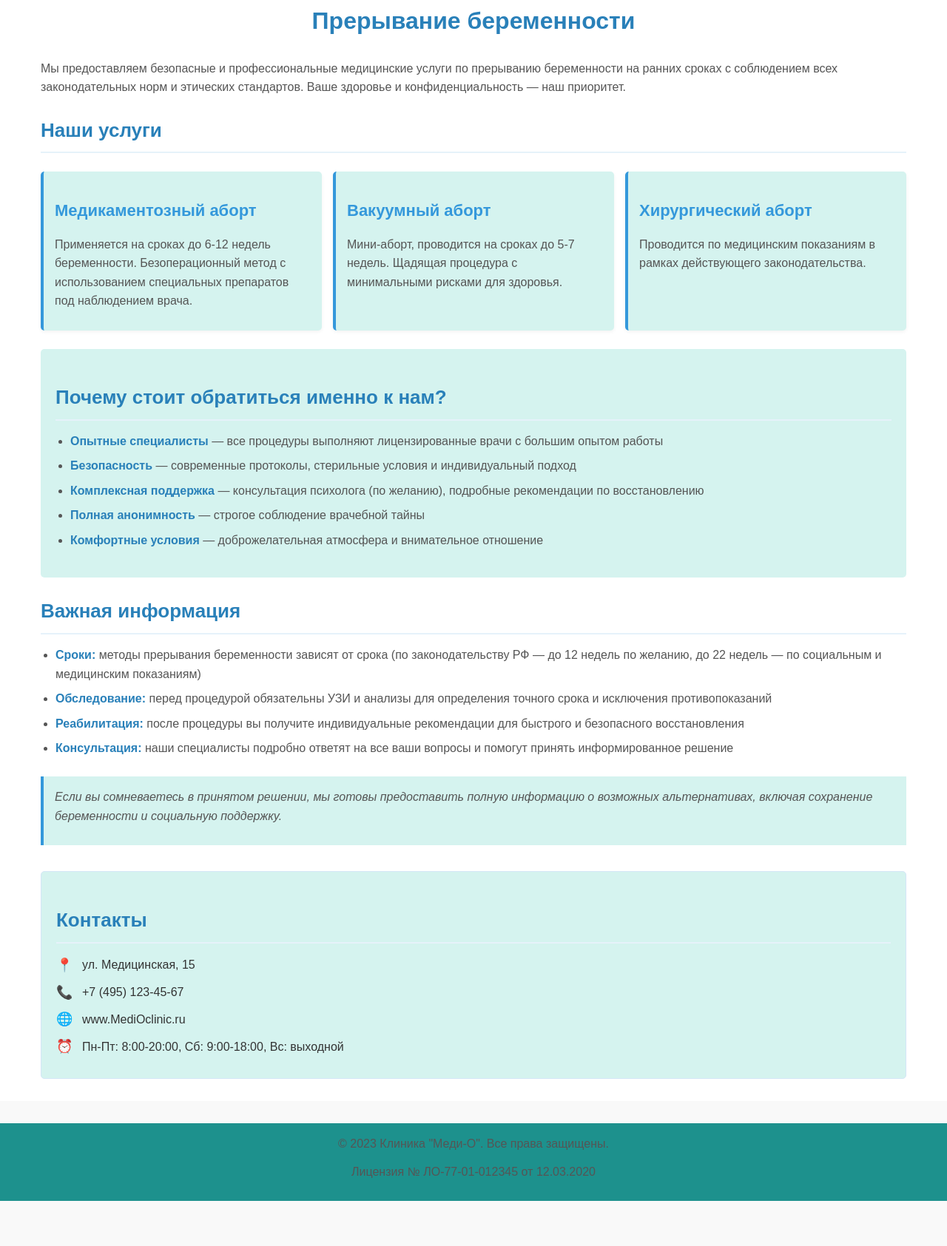
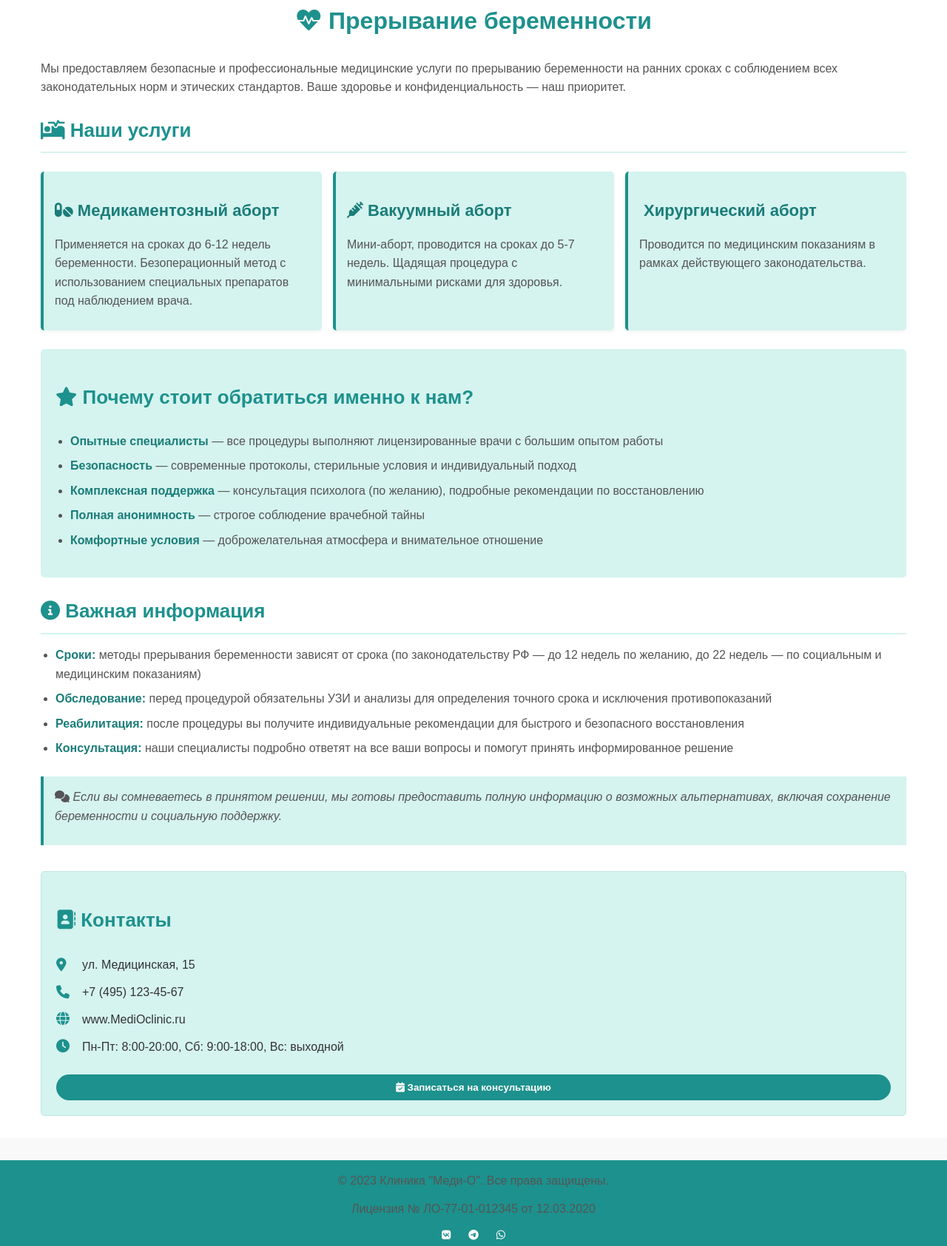
Before and after one commit to Yuliya880/abort, a plain HTML site: page index.html in a window 1280 px wide. Shown: the part 135-1820 px from the top of the page at 74% size. Before the commit the page ends 1759 px from the top, so only its background shows below. Drawn offline with Linux system fonts and the light colour scheme.

Commit message:
Update index.html

```diff
--- a/index.html
+++ b/index.html
@@ -55,7 +55,7 @@
         }
 
         h1, h2, h3 {
-            color: #2980b9;
+            color: #1d918d;
             margin-bottom: 15px;
             word-wrap: break-word;
         }
@@ -68,7 +68,7 @@
 
         h2 {
             font-size: clamp(20px, 5vw, 26px);
-            border-bottom: 2px solid #e6f2fa;
+            border-bottom: 2px solid #d5f3ef;
             padding-bottom: 8px;
             margin-top: 25px;
         }
@@ -76,7 +76,7 @@
         h3 {
             font-size: clamp(18px, 4vw, 22px);
             margin-top: 20px;
-            color: #3498db;
+            color: #1a7d79;
         }
 
         p {
@@ -109,7 +109,7 @@
             background-color: #d5f3ef;
             padding: 15px;
             border-radius: 5px;
-            border-left: 4px solid #3498db;
+            border-left: 4px solid #1d918d;
             box-shadow: 0 2px 5px rgba(0,0,0,0.05);
         }
 
@@ -123,7 +123,7 @@
         .notice {
             background-color: #d5f3ef;
             padding: 15px;
-            border-left: 4px solid #3498db;
+            border-left: 4px solid #1d918d;
             margin: 25px 0;
             font-style: italic;
         }
@@ -133,7 +133,7 @@
             padding: 20px;
             border-radius: 5px;
             margin-top: 35px;
-            border: 1px solid #d4e6f7;
+            border: 1px solid #c0e8e4;
         }
 
         .contact-item {
@@ -146,7 +146,7 @@
         .contact-icon {
             margin-right: 10px;
             font-size: 18px;
-            color: #3498db;
+            color: #1d918d;
             min-width: 25px;
         }
 
@@ -160,7 +160,7 @@
         }
 
         strong {
-            color: #2980b9;
+            color: #1a7d79;
         }
 
         /* Мобильные стили */
@@ -229,42 +229,43 @@
             }
         }
     </style>
+    <link rel="stylesheet" href="https://cdnjs.cloudflare.com/ajax/libs/font-awesome/6.0.0/css/all.min.css">
 </head>
 <body>
     <header>
         <div class="container">
-            <div class="logo">Клиника "Меди-О"</div>
+            <div class="logo"><i class="fas fa-clinic-medical"></i> Клиника "Меди-О"</div>
             <div class="tagline">Профессиональная медицинская помощь с заботой о вас</div>
         </div>
     </header>
 
     <div class="main-content">
         <div class="container">
-            <h1>Прерывание беременности</h1>
+            <h1><i class="fas fa-heartbeat"></i> Прерывание беременности</h1>
 
             <p>Мы предоставляем безопасные и профессиональные медицинские услуги по прерыванию беременности на ранних сроках с соблюдением всех законодательных норм и этических стандартов. Ваше здоровье и конфиденциальность — наш приоритет.</p>
 
-            <h2>Наши услуги</h2>
+            <h2><i class="fas fa-procedures"></i> Наши услуги</h2>
 
             <div class="services">
                 <div class="service-card">
-                    <h3>Медикаментозный аборт</h3>
+                    <h3><i class="fas fa-pills"></i> Медикаментозный аборт</h3>
                     <p>Применяется на сроках до 6-12 недель беременности. Безоперационный метод с использованием специальных препаратов под наблюдением врача.</p>
                 </div>
 
                 <div class="service-card">
-                    <h3>Вакуумный аборт</h3>
+                    <h3><i class="fas fa-syringe"></i> Вакуумный аборт</h3>
                     <p>Мини-аборт, проводится на сроках до 5-7 недель. Щадящая процедура с минимальными рисками для здоровья.</p>
                 </div>
 
                 <div class="service-card">
-                    <h3>Хирургический аборт</h3>
+                    <h3><i class="fas fa-scalpel"></i> Хирургический аборт</h3>
                     <p>Проводится по медицинским показаниям в рамках действующего законодательства.</p>
                 </div>
             </div>
 
             <div class="advantages">
-                <h2>Почему стоит обратиться именно к нам?</h2>
+                <h2><i class="fas fa-star"></i> Почему стоит обратиться именно к нам?</h2>
                 <ul>
                     <li><strong>Опытные специалисты</strong> — все процедуры выполняют лицензированные врачи с большим опытом работы</li>
                     <li><strong>Безопасность</strong> — современные протоколы, стерильные условия и индивидуальный подход</li>
@@ -274,7 +275,7 @@
                 </ul>
             </div>
 
-            <h2>Важная информация</h2>
+            <h2><i class="fas fa-info-circle"></i> Важная информация</h2>
             <ul>
                 <li><strong>Сроки:</strong> методы прерывания беременности зависят от срока (по законодательству РФ — до 12 недель по желанию, до 22 недель — по социальным и медицинским показаниям)</li>
                 <li><strong>Обследование:</strong> перед процедурой обязательны УЗИ и анализы для определения точного срока и исключения противопоказаний</li>
@@ -283,27 +284,30 @@
             </ul>
 
             <div class="notice">
-                <p>Если вы сомневаетесь в принятом решении, мы готовы предоставить полную информацию о возможных альтернативах, включая сохранение беременности и социальную поддержку.</p>
+                <p><i class="fas fa-comments"></i> Если вы сомневаетесь в принятом решении, мы готовы предоставить полную информацию о возможных альтернативах, включая сохранение беременности и социальную поддержку.</p>
             </div>
 
             <div class="contacts">
-                <h2>Контакты</h2>
+                <h2><i class="fas fa-address-book"></i> Контакты</h2>
                 <div class="contact-item">
-                    <span class="contact-icon">📍</span>
+                    <span class="contact-icon"><i class="fas fa-map-marker-alt"></i></span>
                     <span>ул. Медицинская, 15</span>
                 </div>
                 <div class="contact-item">
-                    <span class="contact-icon">📞</span>
+                    <span class="contact-icon"><i class="fas fa-phone"></i></span>
                     <span>+7 (495) 123-45-67</span>
                 </div>
                 <div class="contact-item">
-                    <span class="contact-icon">🌐</span>
+                    <span class="contact-icon"><i class="fas fa-globe"></i></span>
                     <span>www.MediOclinic.ru</span>
                 </div>
                 <div class="contact-item">
-                    <span class="contact-icon">⏰</span>
+                    <span class="contact-icon"><i class="fas fa-clock"></i></span>
                     <span>Пн-Пт: 8:00-20:00, Сб: 9:00-18:00, Вс: выходной</span>
                 </div>
+                <button style="display: inline-block; background: #1d918d; color: white; padding: 10px 20px; border-radius: 30px; text-decoration: none; font-weight: bold; transition: background 0.3s; border: none; cursor: pointer; margin-top: 15px; width: 100%;">
+                    <i class="fas fa-calendar-check"></i> Записаться на консультацию
+                </button>
             </div>
         </div>
     </div>
@@ -312,6 +316,11 @@
         <div class="container">
             <p>© 2023 Клиника "Меди-О". Все права защищены.</p>
             <p>Лицензия № ЛО-77-01-012345 от 12.03.2020</p>
+            <div style="margin-top: 10px;">
+                <a href="#" style="color: white; margin: 0 10px;"><i class="fab fa-vk"></i></a>
+                <a href="#" style="color: white; margin: 0 10px;"><i class="fab fa-telegram"></i></a>
+                <a href="#" style="color: white; margin: 0 10px;"><i class="fab fa-whatsapp"></i></a>
+            </div>
         </div>
     </footer>
 </body>
```
